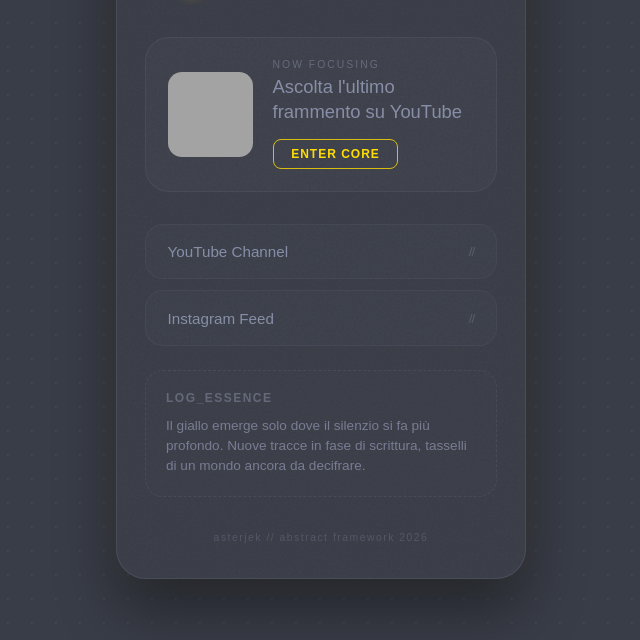
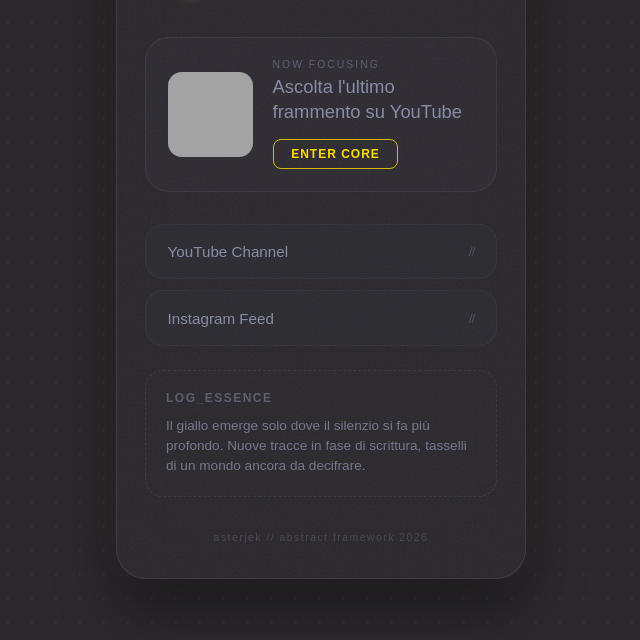
Before and after one commit to eccoJEK/bio, a plain HTML site: page index.html in a window 1280 px wide. Shown: the part 160-800 px from the top of the page, without its empty margins (319-959 px from the left). Drawn offline with Linux system fonts and the light colour scheme; grey boxes are pictures that could not be loaded; a web font is replaced by a local one.

Commit message:
Update style.css

```diff
--- a/style.css
+++ b/style.css
@@ -1,6 +1,6 @@
 :root {
   /* --- PALETTE UFFICIALE (SOLO I TUOI 3 COLORI) --- */
-  --anthracite: 57, 61, 71;
+  --anthracite: 43, 41, 46;
   --cool-grey: 140, 146, 172;
   --banana-yellow: 254, 221, 0;
 
```
